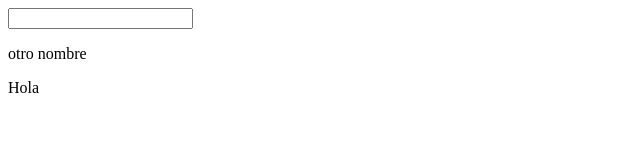
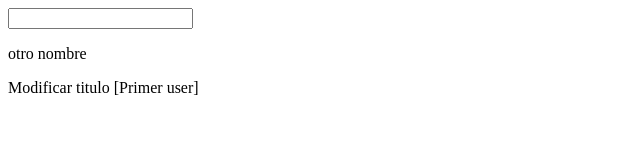
Before and after one commit to gongh95/pruebas-comandos, a plain HTML site: page index.html in a window 1280 px wide. Shown: the whole page, without its empty margins (0-640 px from the left). Drawn offline with Linux system fonts and the light colour scheme.

Commit message:
modificacion titulos

```diff
--- a/index.html
+++ b/index.html
@@ -10,7 +10,8 @@
 <body>
     <input type="text" id="input">
     <p>otro nombre</p>
-    <p>Hola</p>
+    <p>Modificar titulo [Primer user]</p>
+
 
     <!-- <script src="./app.js"></script> -->
     <script src="./pruebas.js"></script>
```
Also changed, not shown: 1 other file.
